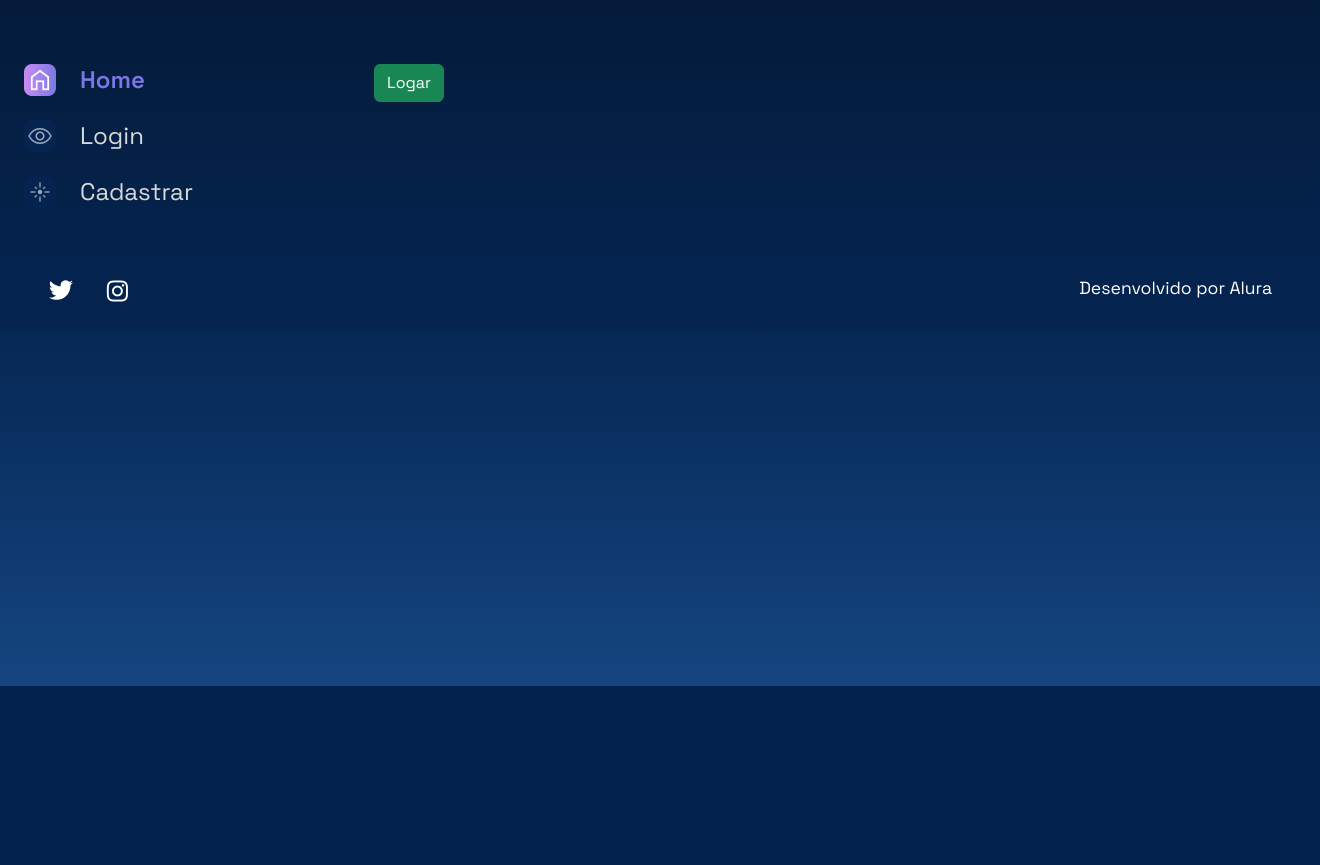
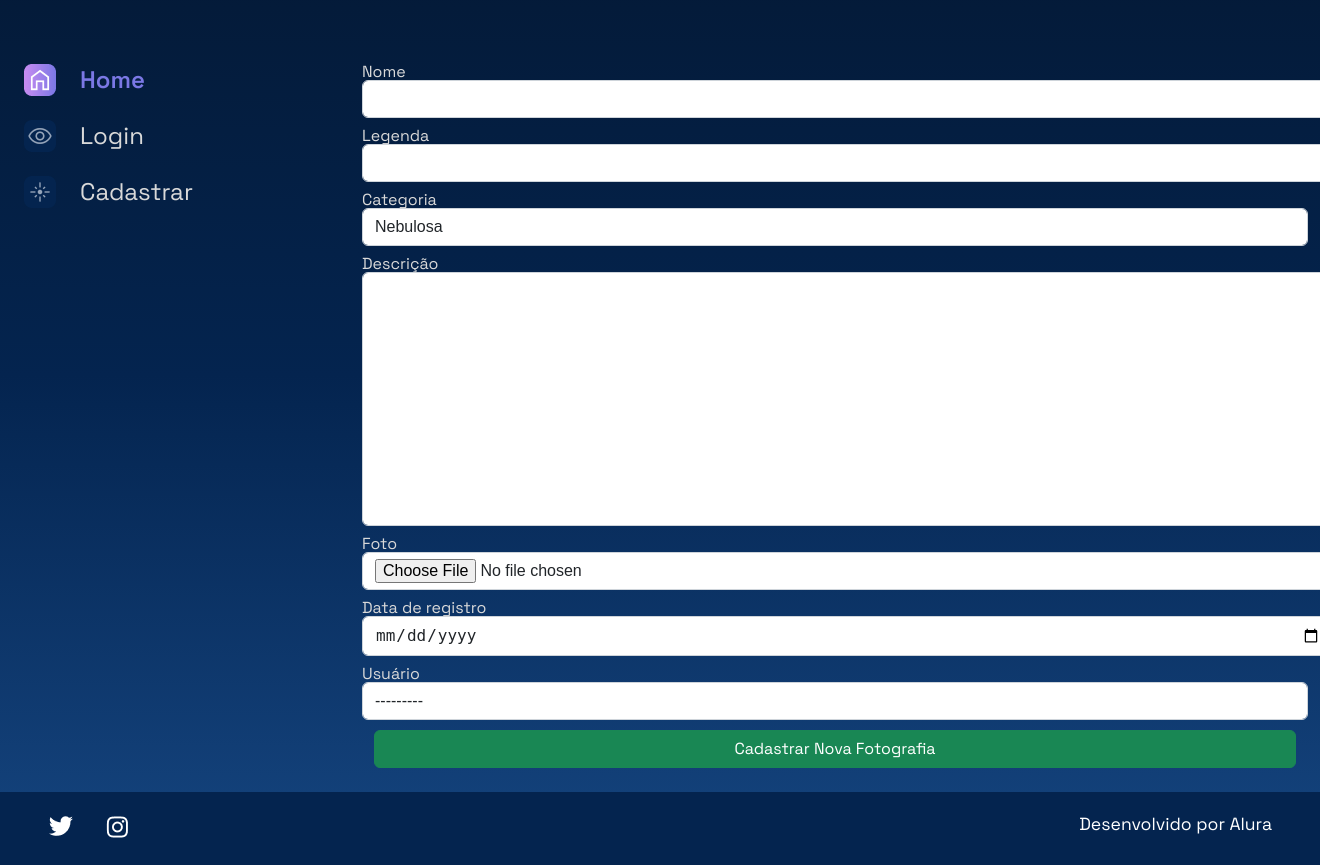
Before and after one commit to jotapn/alura_space, a Django app: template templates/galeria/nova-imagem.html in a window 1320 px wide; the page is wider, and only the part inside the window is pictured. Shown: the part 114-979 px from the top of that part. Before the commit the page ends 800 px from the top of that part, so only its background shows below. Run offline with Django 4.2, Linux system fonts and the light colour scheme; the template is opened without the code that fills it: values that come from a table or form of the project are taken from there, others are empty.

Commit message:
Aula 02 - Inserindo fotografias Implementando o CRUD relacionado as fotografias, função 'create' feita

```diff
--- a/apps/galeria/forms.py
+++ b/apps/galeria/forms.py
@@ -6,6 +6,11 @@ class FotografiaForms(forms.ModelForm):
     class Meta:
         model = Fotografia
         exclude = ['publicada',] #escolher categoria que nao vai ser utilizada
+        labels= {
+            'descricao': 'Descrição',
+            'data_fotografia': 'Data de registro',
+            'usuario': 'Usuário'
+        }
 
         widgets = {
             'nome': forms.TextInput(attrs={'class': 'form-control'}),
--- a/apps/galeria/models.py
+++ b/apps/galeria/models.py
@@ -17,8 +17,8 @@ class Fotografia(models.Model):
     categoria = models.CharField(max_length=100, choices=OPCAO_CATEGORIA, default='')
     descricao= models.TextField(max_length=100, null=False, blank=False)
     foto = models.ImageField(upload_to="fotos/%Y/%m/%d/", blank=True)
-    publicada = models.BooleanField(default=False)
-    data_publicada = models.DateTimeField(default=datetime.now, blank=False)
+    publicada = models.BooleanField(default=True)
+    data_fotografia = models.DateTimeField(default=datetime.now, blank=False)
     usuario = models.ForeignKey(
         to=User,
         on_delete=models.SET_NULL,
--- a/templates/galeria/imagem.html
+++ b/templates/galeria/imagem.html
@@ -16,7 +16,8 @@
                     <p class="imagem__texto">{{fotografia.descricao}}</p>
                 </div>
                 <div>
-                    <button class="alert alert-danger">Apagar</button>
+                    <a href="{% url 'editar_imagem' %}"><button class="btn btn-success col-12" style="padding: top 5px;">Editar Imagem</button></a>
+                    <a href="{% url 'deletar_imagem' %}"><button class="btn btn-danger col-12" style="padding: top 5px;">Apagar</button></a>
                 </div>
             </div>
         </div>
--- a/templates/galeria/nova-imagem.html
+++ b/templates/galeria/nova-imagem.html
@@ -2,7 +2,7 @@
 {% load static %}
 {% block content %}
 <section class="galeria" style="margin-left: 5em">
-    <form action="{% url 'nova_imagem' %}" method="POST">
+    <form action="{% url 'nova_imagem' %}" method="POST" enctype="multipart/form-data">
         {% csrf_token %}
         <div class="row">
             {% for field in form.visible_fields %}
@@ -13,7 +13,7 @@
             {% endfor %}
         </div>
         <div>
-            <button type="submit" class="btn btn-success col-12" style="padding: top 5px;">Logar</button>
+            <button type="submit" class="btn btn-success col-12" style="padding: top 5px;">Cadastrar Nova Fotografia</button>
         </div>
         <div>
 </section>
```
Also changed, not shown: apps/galeria/views.py (+14 -3 lines), apps/galeria/migrations/0008_rename_data_publicada_fotografia_data_fotografia_and_more.py (added).
